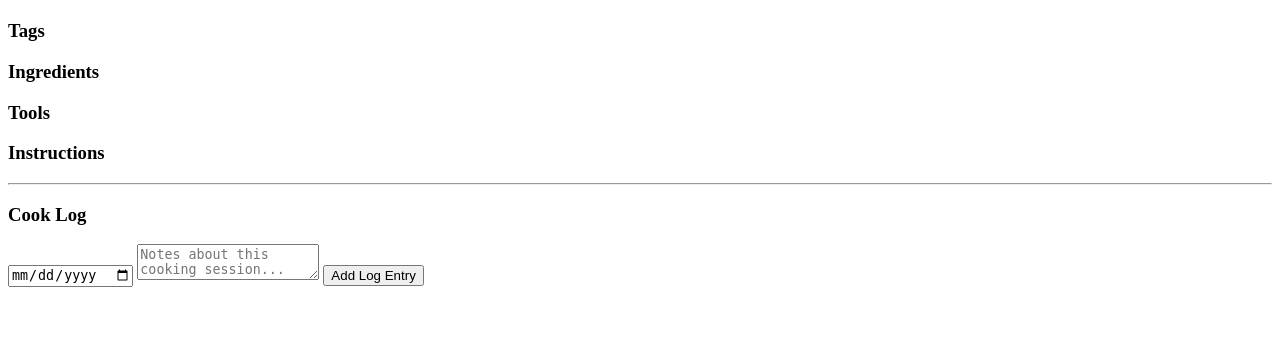
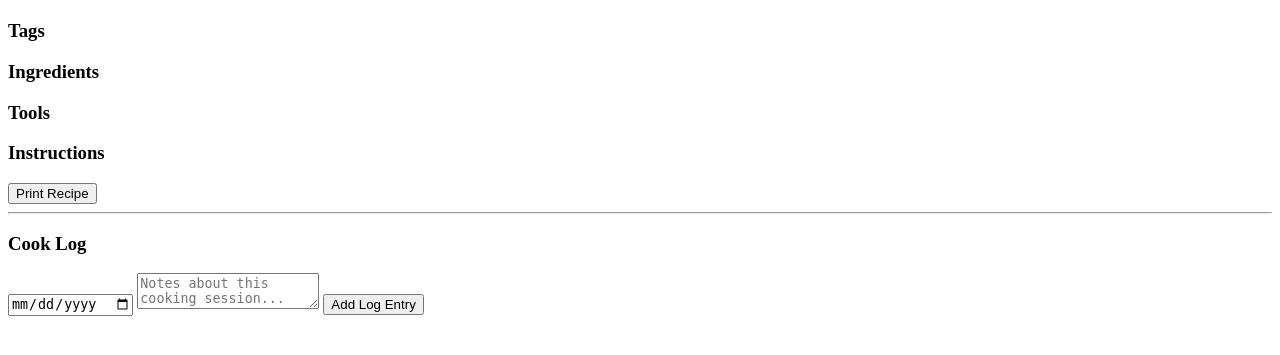
Before and after one commit to jmgartley/recipe-keeper, a Flask app: template templates/recipe_detail.html in a window 1280 px wide. Shown: the part 134-489 px from the top of the page. Run offline with Flask 3, Linux system fonts and the light colour scheme; the template is opened without the code that fills it, so the values that code supplies are empty.

Commit message:
added print stylesheet for recipes page

```diff
--- a/templates/recipe_detail.html
+++ b/templates/recipe_detail.html
@@ -1,6 +1,19 @@
 <!DOCTYPE html>
 <html lang="en">
-    <header> {{ recipe.title }}</header>
+    <header>
+        <title>{{ recipe.title }}</title>
+        <style>
+            @media print {
+                a, button, .no-print {
+                    display: none;
+                }
+                body {
+                    font-family: serif;
+                }
+            }
+
+        </style>
+    </header>
     <body>
         <a href="/">&larr; Back to All Recipes</a>
         <h1>{{ recipe.title }}</h1>
@@ -12,13 +25,14 @@
         </p>
         <p>Source: {{ recipe.source }}</p>
 
+        <div class="no-print">
             <h3>Tags</h3>
             <ul>
                 {% for tag in tags %}
                     <li> {{ tag.name }}</li>
                 {% endfor %}
             </ul>
-
+        </div>
         <h3>Ingredients</h3>
         <!-- 5 Cups Water-->
         <ul>
@@ -37,6 +51,9 @@
         <h3>Instructions</h3>
         <p>{{ recipe.instructions }}</p>
 
+
+        <button onclick="window.print()">Print Recipe</button>
+        <div class="no-print">
             <hr>
             <h3>Cook Log</h3>
             <form action="/recipe/{{ recipe.id }}/log" method="POST">
@@ -50,6 +67,7 @@
                 <li>{{ log.date_made }} - {{ log.notes }}</li>
                 {% endfor %}
             </ul>
+        </div>
 
     </body>
 </html>
```
Lines whose indentation alone changed are shown as unchanged.
